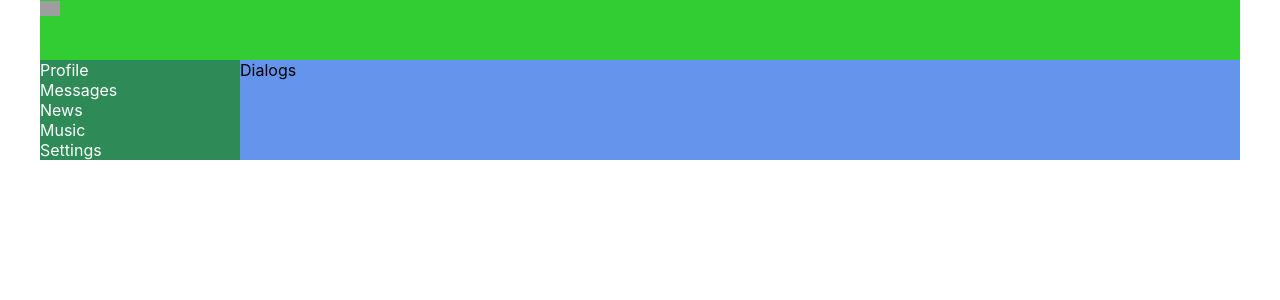
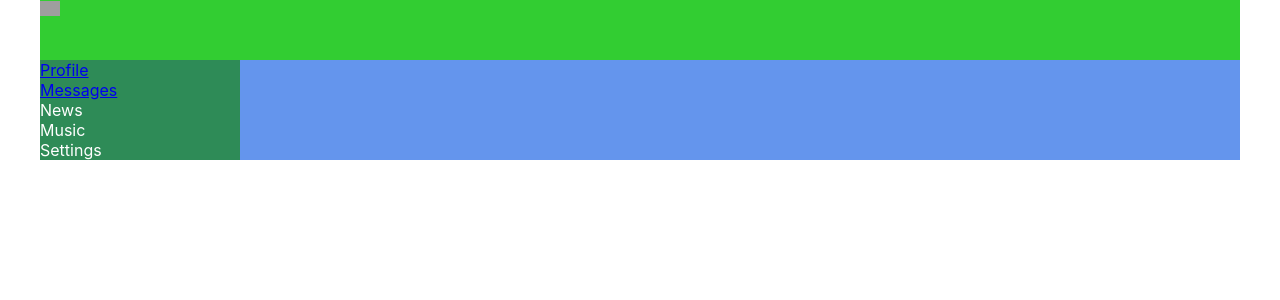
Before and after one commit to Vladnel671/samurai-way-main, a React (Create React App) app: page / in a window 1280 px wide. Shown: the top 300 px of the page. Built offline with nearby package versions, Linux system fonts and the light colour scheme; grey boxes are pictures that could not be loaded.

Commit message:
Added react router for components

```diff
--- a/src/App.tsx
+++ b/src/App.tsx
@@ -4,17 +4,20 @@
 import Navbar from "./components/Navbar/Navbar";
 import Profile from "./components/Profile/Profile";
 import Dialogs from "./components/Dialogs/Dialogs";
+import {BrowserRouter, Route} from "react-router-dom";
 
 const App = () => {
     return (
-        <div className='app-wrapper'>
-            <Header/>
-            <Navbar/>
-            <div className='app-wrapper-content'>
-                <Dialogs/>
+        <BrowserRouter>
+            <div className='app-wrapper'>
+                <Header/>
+                <Navbar/>
+                <div className='app-wrapper-content'>
+                    <Route path="/dialogs" component={Dialogs}/>
+                    <Route path="/profile" component={Profile}/>
+                </div>
             </div>
-            {/*<Profile/>*/}
-        </div>
+        </BrowserRouter>
     )
 }
 
--- a/src/components/Navbar/Navbar.tsx
+++ b/src/components/Navbar/Navbar.tsx
@@ -4,10 +4,10 @@
     return (
         <nav className={s.nav}>
             <div className={s.item}>
-                <a>Profile</a>
+                <a href='/profile'>Profile</a>
             </div>
             <div className={s.item}>
-                <a>Messages</a>
+                <a href="/dialogs">Messages</a>
             </div>
             <div className={s.item}>
                 <a>News</a>
```
